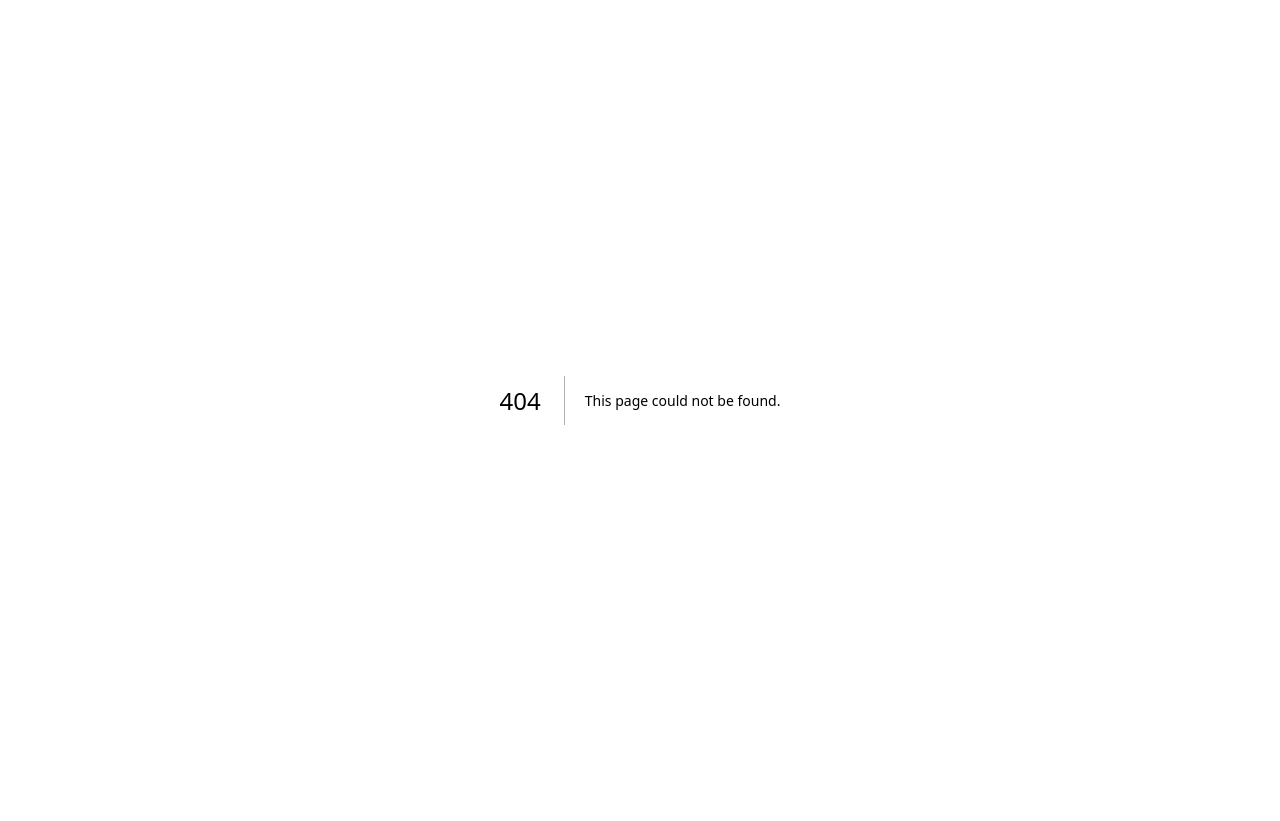
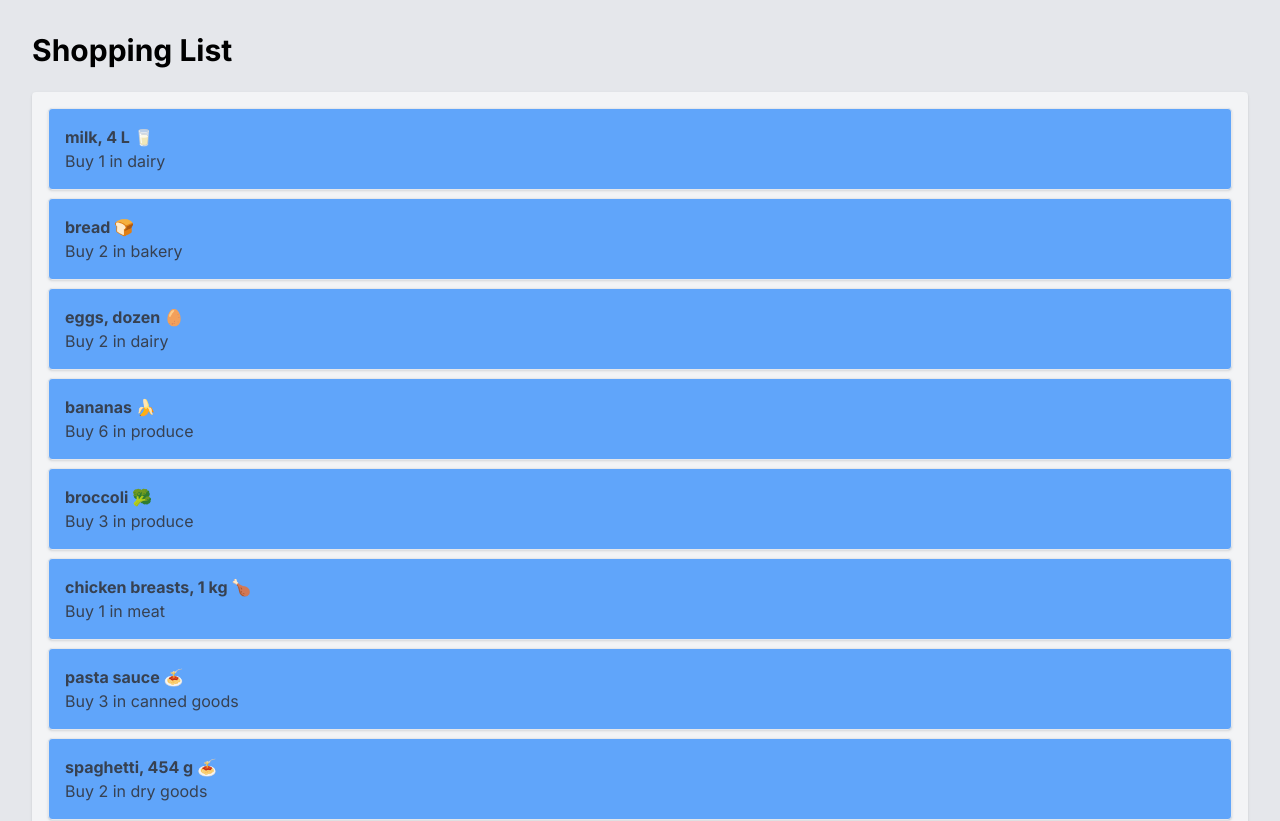
Before and after one commit to RikudoKen/cprg306-assignments, a Next.js app: page /week-3 in a window 1280 px wide. Before the commit this address had no page. Shown: the top 821 px of the page. Before the commit the page ends 800 px from the top, so only its background shows below. Built offline with nearby package versions, Linux system fonts and the light colour scheme.

Commit message:
Week-3 Assignment
Completed Assignment 3

```diff
--- /dev/null
+++ b/app/week-3/item-list.js
@@ -0,0 +1,89 @@
+import Item from "./item";
+
+
+export default function ItemList(){
+
+    const item1 = {
+        name: "milk, 4 L 🥛",
+        quantity: 1,
+        category: "dairy",
+      };
+
+      const item2 = {
+        name: "bread 🍞",
+        quantity: 2,
+        category: "bakery",
+      };
+
+      const item3 = {
+        name: "eggs, dozen 🥚",
+        quantity: 2,
+        category: "dairy",
+      };
+
+      const item4 = {
+        name: "bananas 🍌",
+        quantity: 6,
+        category: "produce",
+      };
+
+      const item5 = {
+        name: "broccoli 🥦",
+        quantity: 3,
+        category: "produce",
+      };
+
+      const item6 = {
+        name: "chicken breasts, 1 kg 🍗",
+        quantity: 1,
+        category: "meat",
+      };
+
+      const item7 = {
+        name: "pasta sauce 🍝",
+        quantity: 3,
+        category: "canned goods",
+      };
+
+      const item8 = {
+        name: "spaghetti, 454 g 🍝",
+        quantity: 2,
+        category: "dry goods",
+      };
+
+      const item9 = {
+        name: "toilet paper, 12 pack 🧻",
+        quantity: 1,
+        category: "household",
+      };
+
+      const item10 = {
+        name: "paper towels, 6 pack",
+        quantity: 1,
+        category: "household",
+      };
+
+      const item11 = {
+        name: "dish soap 🍽️",
+        quantity: 1,
+        category: "household",
+      };
+
+      const item12 = {
+        name: "hand soap 🧼",
+        quantity: 4,
+        category: "household",
+      };
+
+      const item = [item1, item2, item3, item4, item5, item6, item7, item8, item9, item10, item11, item12];
+
+
+    return(
+        <ul className="p-4 bg-gray-100 rounded shadow">
+        {item.map((item, index) => (<Item key={index} name={item.name} quantity= {item.quantity} category={item.category} />))}
+        </ul>
+
+    );
+
+
+}
--- /dev/null
+++ b/app/week-3/item.js
@@ -0,0 +1,13 @@
+
+
+export default function Item({name, quantity, category}){
+
+
+    return (
+        <li className="flex-col justify-left items-center p-4 bg-blue-400 border rounded shadow mb-2">
+            <p className="font-bold text-gray-700">{name}</p>
+            <p className="text-gray-700">Buy {quantity} in {category}</p>
+        </li>
+
+    );
+}
--- /dev/null
+++ b/app/week-3/page.js
@@ -0,0 +1,14 @@
+import ItemList from './item-list';
+
+
+export default function Page(){
+
+
+    return(
+        <main className="p-8 bg-gray-200 min-h-screen">
+        <h1 className="text-3xl font-bold mb-6 text-left">Shopping List</h1>
+            <ItemList/>
+        </main>
+
+    );
+}
```
